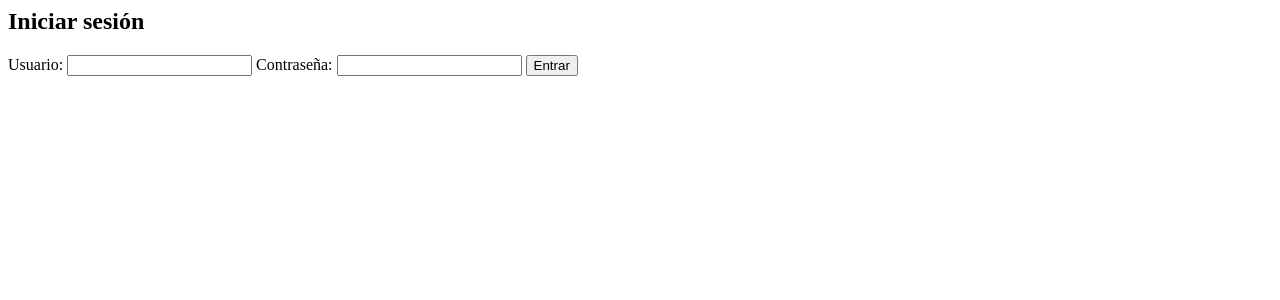
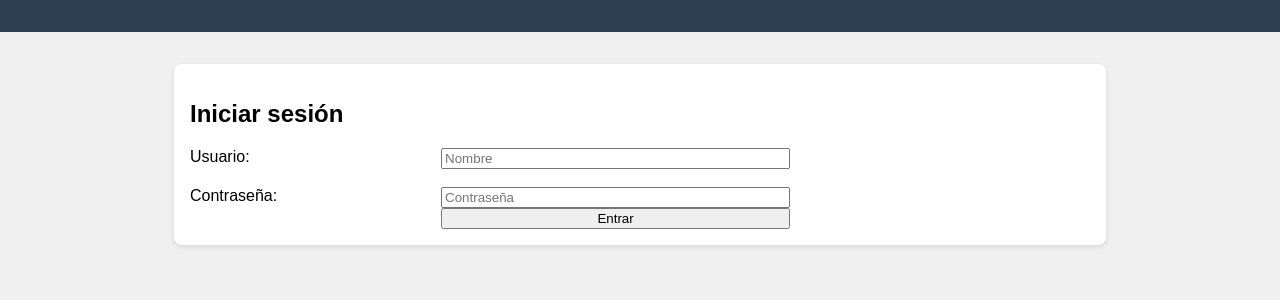
Before and after one commit to manuelmv15/metodosANS, a Django app: page /accounts/login/ in a window 1280 px wide. Shown: the top 300 px of the page. Run offline with Django 5.2, Linux system fonts and the light colour scheme.

Commit message:
primeras formas login
pienso usar GRID para su disposicion, hay lo ves como queda de forma preliminar

```diff
--- a/landing/urls.py
+++ b/landing/urls.py
@@ -6,4 +6,6 @@ urlpatterns = [
     path('metodo1/', views.landing_metodo1, name='metodo1_landing'),
     path('metodo2/', views.landing_metodo2, name='metodo2_landing'),
     path('documentacion/', views.landing_documentacion, name='documentacion_landing'),
+    path('login/', views.login, name='login'),
+    path('registro/', views.registro, name="registro")
 ]
--- a/landing/views.py
+++ b/landing/views.py
@@ -132,3 +132,9 @@ def landing_metodo2(request):
 
 def landing_documentacion(request):
     return render(request, 'landing/documentacion.html', {'modo': 'landing'})
+
+def login(request):
+    return render(request, 'accounts/login.html', {'modo': 'landing'})
+
+def registro(request):
+    return render(request, 'accounts/registro.html', {'modo': 'landing'})
--- /dev/null
+++ b/static/css/login.css
@@ -0,0 +1,18 @@
+.login {
+    display: grid;
+    grid-template-rows: 4;
+    grid-template-columns: 2;
+    max-width: 600px;
+}
+
+.login_I {
+    grid-column-start: 1;
+}
+
+.login_R {
+    grid-column-start: 2;
+}
+
+.login_B {
+    grid-column-start: 2;
+}
--- a/templates/accounts/login.html
+++ b/templates/accounts/login.html
@@ -1,13 +1,25 @@
+{% extends 'bases/base.html' %}
+
+{% block title %}Iniciar seción{% endblock %}
+
+{% load static %}
+
+{% block extra_css %}
+<link rel="stylesheet" href="{% static 'css/login.css' %}">
+{% endblock %}
+
+{% block content %}
+
   <h2>Iniciar sesión</h2>
-<form method="post">
+  <form method="post" class="login">
       {% csrf_token %}
-    <label for="user">Usuario:</label>
-    <input type="text" name="user" required>
+      <label for="user" class="login_I">Usuario:</label>
+      <input type="text" name="user" placeholder="Nombre" class="login_R" required><br>
 
-    <label for="password">Contraseña:</label>
-    <input type="password" name="password" required>
+      <label for="password" class="login_I">Contraseña:</label>
+      <input type="password" name="password" placeholder="Contraseña" class="login_R" required><br>
 
-    <button type="submit">Entrar</button>
+      <button type="submit" class="login_R login_B">Entrar</button>
   </form>
 
   {% if messages %}
@@ -15,3 +27,6 @@
       <p style="color:red;">{{ message }}</p>
     {% endfor %}
   {% endif %}
+
+
+{% endblock %}
--- a/templates/landing/metodo2.html
+++ b/templates/landing/metodo2.html
@@ -1,5 +1,4 @@
 {% extends 'bases/base.html' %}
-
 
 {% block title %}Integración Númerica{% endblock %}
 
@@ -20,6 +19,9 @@
 
     <label for="limite_b">Limite superior: </label>
     <input type="number" name="limite_b" value="{{ limite_b|default:0.8 }}" step="0.1"><br>
+
+    <label for="deci_v">Número de decimales: </label>
+    <input type="number" name="deci_v" value="{{ deci_v|default:4 }}" step="1"><br>
 
     <label for="valor_t">Número intervalos para el trapecio compuesto: </label>
     <input type="number" name="valor_t" value="{{ valor_t|default:6 }}" step="1"><br>
--- a/usuario/views.py
+++ b/usuario/views.py
@@ -225,7 +225,7 @@ def usuario_metodo2(request):
 
         try:
             decimales = int(request.POST.get('deci_v'))
-            if not (2 <= decimales <= 10):
+            if not (1 <= decimales <= 10):
                 errores.append("Los decimales deben estar entre 2 y 10.")
         except (ValueError, TypeError):
             errores.append("Decimales debe ser un número entero.")
```
Also changed, not shown: metodos.py (+5 -2 lines), templates/accounts/registro.html (+26 -1 lines). Lines whose indentation alone changed are shown as unchanged.
